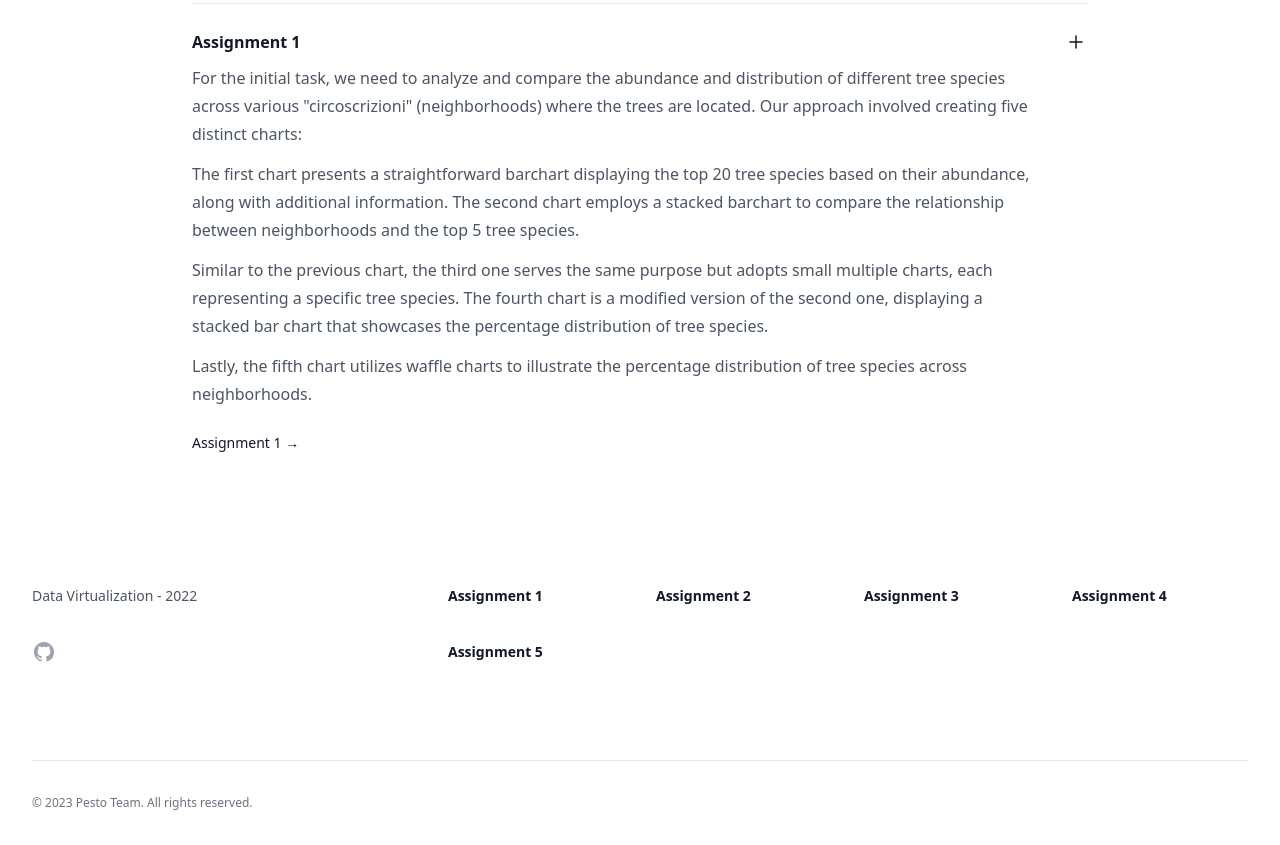
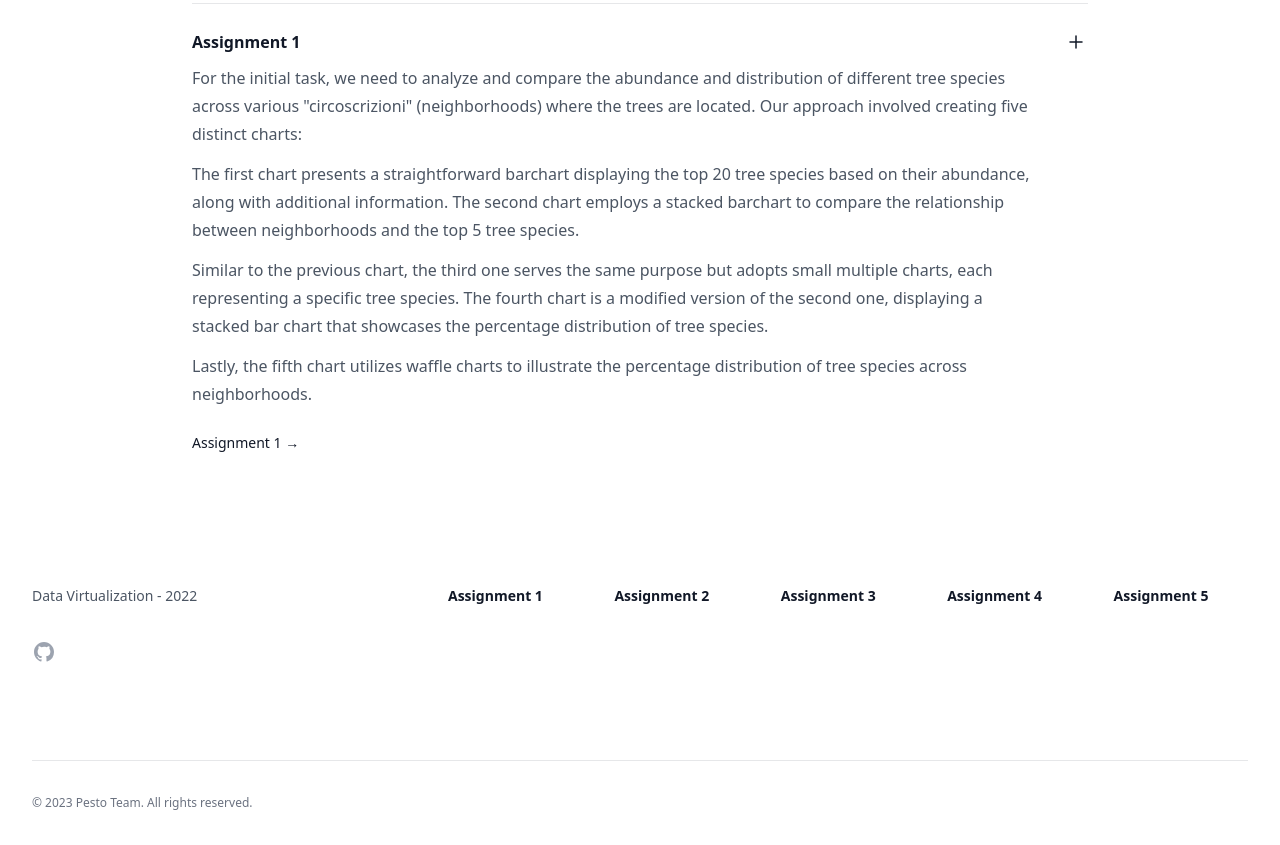
Before and after one commit to hamidafghan/DataVisualization, a plain HTML site: page index.html in a window 1280 px wide. Shown: the part 1097-1942 px from the top of the page. Drawn offline with nearby package versions, Linux system fonts and the light colour scheme.

Commit message:
fix footer

```diff
--- a/index.html
+++ b/index.html
@@ -192,26 +192,21 @@
                         </a>
                     </div>
                 </div>
-                <div class="mt-16 grid grid-cols-2 gap-8 xl:col-span-2 xl:mt-0">
-                    <div class="md:grid md:grid-cols-2 md:gap-8">
+                <div class="mt-16 grid grid-cols-1 gap-8 xl:col-span-2 xl:mt-0">
+                    <div class="md:grid md:grid-cols-5 md:gap-8">
                         <div>
                             <h3 class="text-sm font-semibold leading-6 text-gray-900">Assignment 1</h3>
                         </div>
                         <div class="mt-10 md:mt-0">
                             <h3 class="text-sm font-semibold leading-6 text-gray-900">Assignment 2</h3>
                         </div>
-                    </div>
-                    <div class="md:grid md:grid-cols-2 md:gap-8">
-                        <div>
+                        <div class="mt-10 md:mt-0">
                             <h3 class="text-sm font-semibold leading-6 text-gray-900">Assignment 3</h3>
                         </div>
                         <div class="mt-10 md:mt-0">
                             <h3 class="text-sm font-semibold leading-6 text-gray-900">Assignment 4</h3>
                         </div>
-                    </div>
-
-                    <div class="md:grid md:gap-8">
-                        <div>
+                        <div class="mt-10 md:mt-0">
                             <h3 class="text-sm font-semibold leading-6 text-gray-900">Assignment 5</h3>
                         </div>
                     </div>
```
